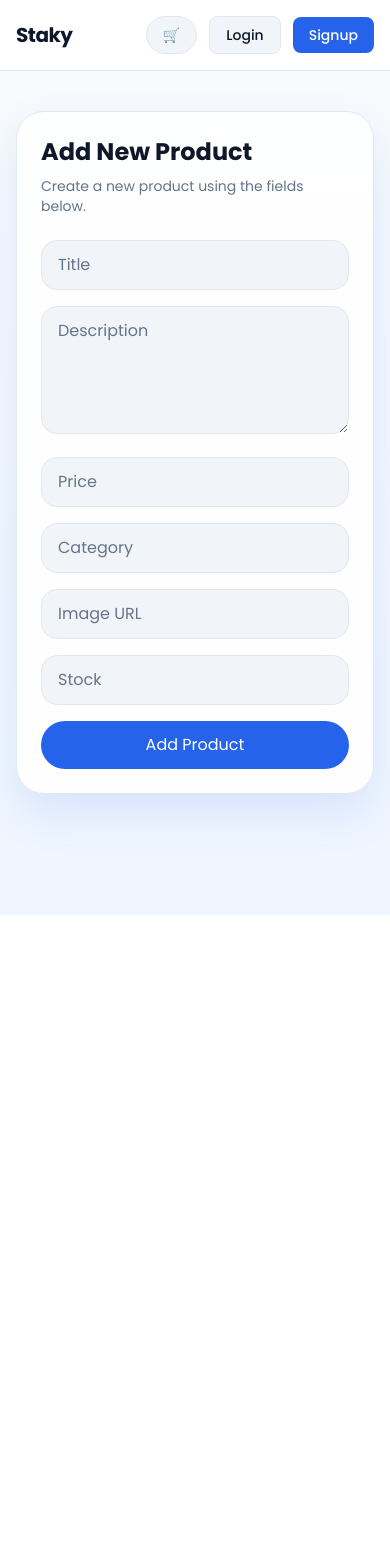
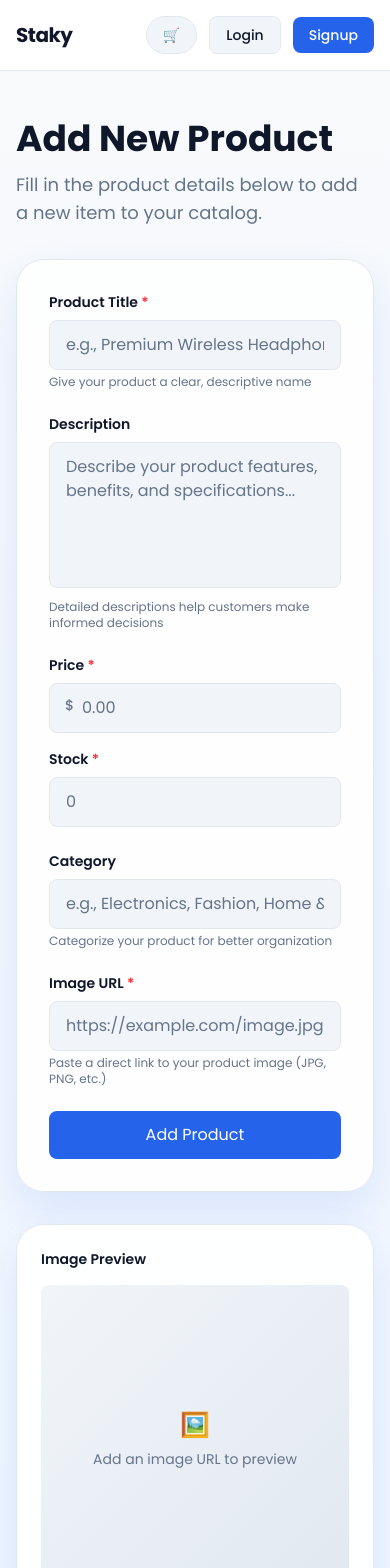
Before and after one commit to SoumyaranjanDS/Ecommerce, a React app in the folder frontend/: page /admin/products/add in a window 390 px wide. Shown: the top 1568 px of the page. Before the commit the page ends 915 px from the top, so only its background shows below. Built offline with nearby package versions, Linux system fonts and the light colour scheme; the HTML template or start-up script is replaced by a standard one; a web font is replaced by a local one.

Commit message:
- Implement responsive two-column layout with form and image preview sidebar

```diff
--- a/frontend/src/admin/AddProduct.jsx
+++ b/frontend/src/admin/AddProduct.jsx
@@ -14,6 +14,8 @@ const initialForm = {
 const AddProduct = () => {
   const [form, setForm] = useState(initialForm);
   const [error, setError] = useState("");
+  const [isLoading, setIsLoading] = useState(false);
+  const [success, setSuccess] = useState(false);
   const navigate = useNavigate();
 
   const handleChange = (e) => {
@@ -25,6 +27,7 @@ const AddProduct = () => {
 
   const handleSubmit = async (e) => {
     e.preventDefault();
+    setIsLoading(true);
 
     try {
       setError("");
@@ -33,85 +36,274 @@ const AddProduct = () => {
         price: Number(form.price),
         stock: Number(form.stock),
       });
-      alert("Product added successfully!");
+      setSuccess(true);
       setForm(initialForm);
+
+      setTimeout(() => {
         navigate("/admin/products");
+      }, 1500);
     } catch (error) {
       console.log("Failed to create product", error);
       setError(error.response?.data?.message || "Failed to create product.");
+    } finally {
+      setIsLoading(false);
     }
   };
 
   return (
-    <div className="theme-page min-h-screen px-4 py-10 sm:px-6 lg:px-8">
-      <div className="theme-card mx-auto max-w-2xl rounded-[28px] p-6 sm:p-8">
-        <h1 className="text-2xl font-bold text-(--text) sm:text-3xl">
+    <div className="theme-page min-h-screen px-4 py-12 sm:px-6 lg:px-8">
+      <div className="mx-auto max-w-4xl">
+        {/* Header */}
+        <div className="mb-8">
+          <h1 className="text-4xl font-bold text-(--text)">
             Add New Product
           </h1>
-        <p className="theme-text-muted mt-2 text-sm sm:text-base">
-          Create a new product using the fields below.
+          <p className="theme-text-muted mt-3 text-lg">
+            Fill in the product details below to add a new item to your catalog.
           </p>
+        </div>
 
-        {error && <p className="mt-4 text-sm text-red-500">{error}</p>}
+        {/* Alert Messages */}
+        {error && (
+          <div className="mb-6 rounded-lg border border-red-200 bg-red-50 p-4">
+            <p className="text-sm font-medium text-red-800">{error}</p>
+          </div>
+        )}
 
-        <form onSubmit={handleSubmit} className="mt-6 space-y-4">
+        {success && (
+          <div className="mb-6 rounded-lg border border-green-200 bg-green-50 p-4">
+            <p className="text-sm font-medium text-green-800">
+              ✓ Product added successfully! Redirecting...
+            </p>
+          </div>
+        )}
+
+        <div className="grid gap-8 lg:grid-cols-3">
+          {/* Form */}
+          <form onSubmit={handleSubmit} className="lg:col-span-2">
+            <div className="theme-card space-y-6 rounded-[28px] p-8">
+              {/* Title Field */}
+              <div>
+                <label className="block text-sm font-semibold text-(--text) mb-2">
+                  Product Title <span className="text-red-500">*</span>
+                </label>
                 <input
                   name="title"
                   value={form.title}
-            placeholder="Title"
+                  placeholder="e.g., Premium Wireless Headphones"
                   onChange={handleChange}
-            className="theme-input w-full rounded-2xl px-4 py-3"
+                  className="theme-input w-full rounded-lg px-4 py-3 transition-all duration-200"
                   required
                 />
+                <p className="theme-text-muted mt-1 text-xs">
+                  Give your product a clear, descriptive name
+                </p>
+              </div>
+
+              {/* Description Field */}
+              <div>
+                <label className="block text-sm font-semibold text-(--text) mb-2">
+                  Description
+                </label>
                 <textarea
                   name="description"
                   value={form.description}
-            placeholder="Description"
+                  placeholder="Describe your product features, benefits, and specifications..."
                   onChange={handleChange}
-            className="theme-input min-h-32 w-full rounded-2xl px-4 py-3"
+                  className="theme-input w-full rounded-lg px-4 py-3 transition-all duration-200 resize-none"
+                  rows="5"
                 />
+                <p className="theme-text-muted mt-1 text-xs">
+                  Detailed descriptions help customers make informed decisions
+                </p>
+              </div>
+
+              {/* Price and Stock Row */}
+              <div className="grid gap-4 sm:grid-cols-2">
+                <div>
+                  <label className="block text-sm font-semibold text-(--text) mb-2">
+                    Price <span className="text-red-500">*</span>
+                  </label>
+                  <div className="relative">
+                    <span className="absolute left-4 top-3 text-sm font-medium text-(--text-muted)">
+                      $
+                    </span>
                     <input
                       name="price"
                       type="number"
                       min="0"
+                      step="0.01"
                       value={form.price}
-            placeholder="Price"
+                      placeholder="0.00"
                       onChange={handleChange}
-            className="theme-input w-full rounded-2xl px-4 py-3"
+                      className="theme-input w-full rounded-lg py-3 pl-8 pr-4 transition-all duration-200"
                       required
                     />
-          <input
-            name="category"
-            value={form.category}
-            placeholder="Category"
-            onChange={handleChange}
-            className="theme-input w-full rounded-2xl px-4 py-3"
-          />
-          <input
-            name="image"
-            value={form.image}
-            placeholder="Image URL"
-            onChange={handleChange}
-            className="theme-input w-full rounded-2xl px-4 py-3"
-            required
-          />
+                  </div>
+                </div>
+
+                <div>
+                  <label className="block text-sm font-semibold text-(--text) mb-2">
+                    Stock <span className="text-red-500">*</span>
+                  </label>
                   <input
                     name="stock"
                     type="number"
                     min="0"
                     value={form.stock}
-            placeholder="Stock"
+                    placeholder="0"
                     onChange={handleChange}
-            className="theme-input w-full rounded-2xl px-4 py-3"
+                    className="theme-input w-full rounded-lg px-4 py-3 transition-all duration-200"
+                    required
                   />
+                </div>
+              </div>
 
+              {/* Category Field */}
+              <div>
+                <label className="block text-sm font-semibold text-(--text) mb-2">
+                  Category
+                </label>
+                <input
+                  name="category"
+                  value={form.category}
+                  placeholder="e.g., Electronics, Fashion, Home & Garden"
+                  onChange={handleChange}
+                  className="theme-input w-full rounded-lg px-4 py-3 transition-all duration-200"
+                />
+                <p className="theme-text-muted mt-1 text-xs">
+                  Categorize your product for better organization
+                </p>
+              </div>
+
+              {/* Image URL Field */}
+              <div>
+                <label className="block text-sm font-semibold text-(--text) mb-2">
+                  Image URL <span className="text-red-500">*</span>
+                </label>
+                <input
+                  name="image"
+                  value={form.image}
+                  placeholder="https://example.com/image.jpg"
+                  onChange={handleChange}
+                  className="theme-input w-full rounded-lg px-4 py-3 transition-all duration-200"
+                  required
+                />
+                <p className="theme-text-muted mt-1 text-xs">
+                  Paste a direct link to your product image (JPG, PNG, etc.)
+                </p>
+              </div>
+
+              {/* Submit Button */}
               <button
                 type="submit"
-            className="theme-btn-primary w-full rounded-full px-6 py-3 font-medium"
+                disabled={isLoading || success}
+                className="theme-btn-primary w-full rounded-lg px-6 py-3 font-semibold transition-all duration-200 disabled:opacity-75"
               >
-            Add Product
+                {isLoading ? "Adding Product..." : success ? "✓ Product Added" : "Add Product"}
               </button>
+            </div>
           </form>
+
+          {/* Image Preview */}
+          <div className="lg:col-span-1">
+            <div className="sticky top-6">
+              <div className="theme-card rounded-[28px] p-6">
+                <h3 className="mb-4 text-sm font-semibold text-(--text)">
+                  Image Preview
+                </h3>
+                <div className="relative overflow-hidden rounded-lg bg-gradient-to-br from-slate-100 to-slate-200">
+                  {form.image ? (
+                    <>
+                      <img
+                        src={form.image}
+                        alt="Product preview"
+                        className="aspect-square w-full object-cover"
+                        onError={(e) => {
+                          e.target.style.display = "none";
+                        }}
+                        onLoad={(e) => {
+                          e.target.style.display = "block";
+                        }}
+                      />
+                      <div
+                        className="flex aspect-square w-full items-center justify-center text-center"
+                        style={{
+                          display: !form.image ? "flex" : "none",
+                        }}
+                      >
+                        <div>
+                          <p className="text-sm text-(--text-muted)">
+                            Invalid image URL
+                          </p>
+                        </div>
+                      </div>
+                    </>
+                  ) : (
+                    <div className="flex aspect-square w-full items-center justify-center">
+                      <div className="text-center">
+                        <div className="mb-2 text-2xl">🖼️</div>
+                        <p className="text-sm text-(--text-muted)">
+                          Add an image URL to preview
+                        </p>
+                      </div>
+                    </div>
+                  )}
+                </div>
+
+                {/* Product Summary */}
+                <div className="mt-6 space-y-4 border-t border-slate-200 pt-6">
+                  <h4 className="text-sm font-semibold text-(--text)">Summary</h4>
+
+                  {form.title && (
+                    <div>
+                      <p className="text-xs text-(--text-muted)">Title</p>
+                      <p className="text-sm font-medium text-(--text) truncate">
+                        {form.title}
+                      </p>
+                    </div>
+                  )}
+
+                  {form.price && (
+                    <div>
+                      <p className="text-xs text-(--text-muted)">Price</p>
+                      <p className="text-sm font-medium text-(--text)">
+                        ${Number(form.price).toFixed(2)}
+                      </p>
+                    </div>
+                  )}
+
+                  {form.stock && (
+                    <div>
+                      <p className="text-xs text-(--text-muted)">In Stock</p>
+                      <p className="text-sm font-medium text-(--text)">
+                        {form.stock} units
+                      </p>
+                    </div>
+                  )}
+
+                  {form.category && (
+                    <div>
+                      <p className="text-xs text-(--text-muted)">Category</p>
+                      <p className="text-sm font-medium text-(--text)">
+                        {form.category}
+                      </p>
+                    </div>
+                  )}
+
+                  {!form.title &&
+                    !form.price &&
+                    !form.stock &&
+                    !form.category && (
+                      <p className="text-xs italic text-(--text-muted)">
+                        Fill in the form to see a preview
+                      </p>
+                    )}
+                </div>
+              </div>
+            </div>
+          </div>
+        </div>
       </div>
     </div>
   );
```
Lines whose indentation alone changed are shown as unchanged.
